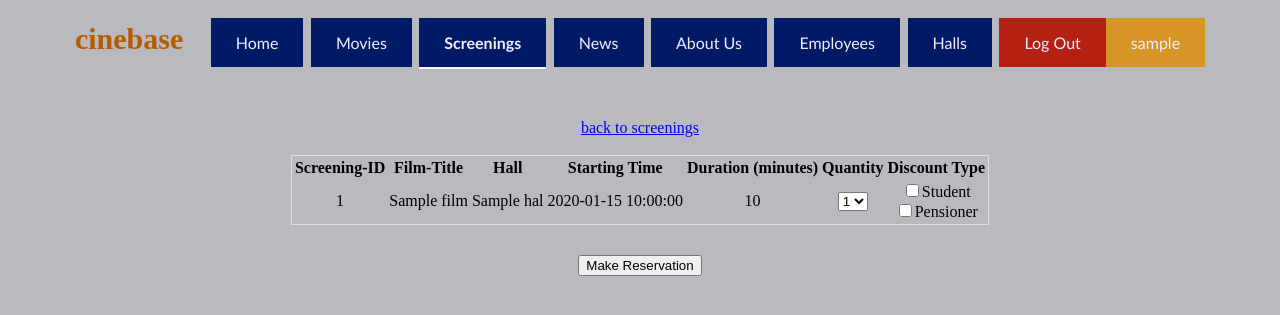
After one commit to utzn42/Cinebase-IMSE-WS2018-, a PHP site: page /reserveticket.php?screening_id=1 in a window 1280 px wide. The commit adds this page. Shown: the top 315 px of the page. Run offline with PHP 8.4, Linux system fonts and the light colour scheme; the visitor is signed in with stand-in values (Sample User, id 1); tables that the repository leaves empty hold one stand-in row (values such as "Sample post").

Commit message:
Changed buy ticket to reserve ticket to avoid complexity

```diff
--- /dev/null
+++ b/homepage/reserveticket.php
@@ -0,0 +1,159 @@
+<?php
+session_start();
+
+$screening_id = $_GET['screening_id'];
+$customer_id = $_SESSION['customer_id'];
+$username = $_SESSION['username'];
+
+$user = 'root';
+$pass = '';
+$database = 'cinebase';
+
+$conn = new mysqli('localhost', $user, $pass, $database) or die("dead");
+?>
+
+<!DOCTYPE html>
+<html lang="en">
+<head>
+    <meta charset="UTF-8">
+    <title>Cinebase</title>
+    <link rel="stylesheet"
+          type="text/css"
+          href="css/main.css"/>
+    <script src="js/main.js"></script>
+</head>
+<body>
+
+<div class="wrapper">
+    <div class="topLine" id="topLine">
+        cinebase
+        <button onclick="window.location='index.php';" style="margin-left: 20px" class="buttonBig">Home
+        </button>
+        <button onclick="window.location='movies.php';"
+                class="buttonBig">Movies
+        </button>
+        <button onclick="window.location='screening.php';"
+                style="border-bottom: 2px solid whitesmoke; font-weight: bold" class="buttonBig">
+            Screenings
+        </button>
+        <button onclick="window.location='news.php';" class="buttonBig">News</button>
+        <button onclick="window.location='aboutUs.php';" class="buttonBig">About Us</button>
+        <?php if (isset($_SESSION['loggedinAdmin']) && $_SESSION['loggedinAdmin'] == true) {
+            echo "<button onclick=\"window.location='employee_administration.php';\" class=\"buttonBig\">Employees</button>";
+        } ?>
+        <?php if (isset($_SESSION['loggedinAdmin']) && $_SESSION['loggedinAdmin'] == true) {
+            echo "<button onclick=\"window.location='hall_administration.php';\" class=\"buttonBig\">Halls</button>";
+        } ?>
+        <button id="signIn" onclick="document.getElementById('popUpLogin').style.display='block'"
+                class="buttonLogin">
+            Sign In
+        </button>
+        <button id="register" onclick="window.location='register.php';"
+                class="buttonRegister">Register
+        </button>
+    </div>
+</div>
+
+<?php
+if (isset($_SESSION['loggedin']) && $_SESSION['loggedin'] == true) {
+    $username = $_SESSION['username'];
+    echo("<script type=\"text/javascript\">setLoggedIn(\"$username\");</script>");
+}
+if (isset($_SESSION['loggedinAdmin']) && $_SESSION['loggedinAdmin'] == true) {
+    echo("<script type=\"text/javascript\">setAdminMode();</script>");
+}
+if (isset($_SESSION['loggedinEmployee']) && $_SESSION['loggedinEmployee'] == true) {
+    $username = $_SESSION['username'];
+    echo("<script type=\"text/javascript\">setEmployeeMode(\"$username\");</script>");
+}
+?>
+
+<?php
+$sql = "SELECT screening_id, title, name, starting_time, duration FROM screening INNER JOIN film ON screening.film_id=film.film_id INNER JOIN hall ON screening.hall_id = hall.hall_id WHERE screening_id = $screening_id ";
+$result = $conn->query($sql);
+$row_cnt = mysqli_num_rows($result);
+?>
+
+<div class="wrapperMainBody">
+    <div class="mainBody" id="mainBody">
+        <div>
+            <form id='searchform' action='screening.php' method='get'>
+                <a href='screening.php'>back to screenings</a>
+            </form>
+            <br>
+        </div>
+
+        <table style='border: 1px solid #DDDDDD'>
+            <thead>
+            <tr>
+                <th>Screening-ID</th>
+                <th>Film-Title</th>
+                <th>Hall</th>
+                <th>Starting Time</th>
+                <th>Duration (minutes)</th>
+                <th>Quantity</th>
+                <th>Discount Type</th>
+            </tr>
+
+            </thead>
+            <tbody>
+            <?php
+            if ($result->num_rows > 0) {
+                while ($row = $result->fetch_assoc()) {
+
+                    echo "<tr>";
+                    echo "<td>" . $row['screening_id'] . "</td>";
+                    echo "<td>" . $row['title'] . "</td>";
+                    echo "<td>" . $row['name'] . "</td>";
+                    echo "<td>" . $row['starting_time'] . "</td>";
+                    echo "<td>" . $row['duration'] . "</td>";
+                }
+            }
+            ?>
+            <td>
+                <form id="qty_select" name="qty_select" action="" method="post">
+                    <select name="quantity" id="quantity">
+                        <option value="1">1</option>
+                        <option value="2">2</option>
+                        <option value="3">3</option>
+                        <option value="4">4</option>
+                        <option value="5">5</option>
+                        <option value="6">6</option>
+                    </select>
+            </td>
+            <td>
+                <input type="checkbox" name="student" value="student" vertical-align: middle;>Student<br>
+                <input type="checkbox" name="pensioner" value="pensioner" vertical-align: middle;>Pensioner<br>
+            </td>
+            </tbody>
+        </table>
+			<input type="submit" name="reserve" id="reserve" value="Make Reservation" style="margin-top: 30px;"/><br/>
+        </form>
+
+        <?php
+
+        if (isset($_POST['buy'])) {
+            $qty = $_POST['quantity'];  // Storing Selected Value In Variable
+        }
+
+        function buytickets($conn, $screening_id, $customer_id, $qty)
+        {
+			echo("<script type=\"text/javascript\">buyTicketSuccess(".$qty.");</script>");
+            $sql = "INSERT INTO ticket(screening_id, customer_id, price, discount_type) VALUES (\"$screening_id\", \"$customer_id\", 10.00, 0)";
+            for ($x = 0; $x < $qty; $x++) {
+                mysqli_query($conn, $sql);
+            }
+        }
+
+        if (array_key_exists('buy', $_POST)) {
+            buytickets($conn, $screening_id, $customer_id, $qty);
+        }
+        ?>
+
+        <div>
+            <?php mysqli_close($conn); ?>
+        </div>
+    </div>
+</div>
+</body>
+</html>
--- a/homepage/screening.php
+++ b/homepage/screening.php
@@ -108,7 +108,7 @@ $conn = new mysqli('localhost', $user, $pass, $database) or die("dead");
               }
               echo "<td><a href=\"movies.php?searchFilmID=" . $row['film_id'] . "\"> Show Film Details </a></td>";
               if (isset($_SESSION['loggedin']) && $_SESSION['loggedin'] == true) {
-                  echo "<td><a href=\"buyticket.php?screening_id=" . $row['screening_id'] . "\"> BUY TICKET </a></td>";
+                  echo "<td><a href=\"reserveticket.php?screening_id=" . $row['screening_id'] . "\"> RESERVE </a></td>";
               }
               echo "</tr>";
           }
```
